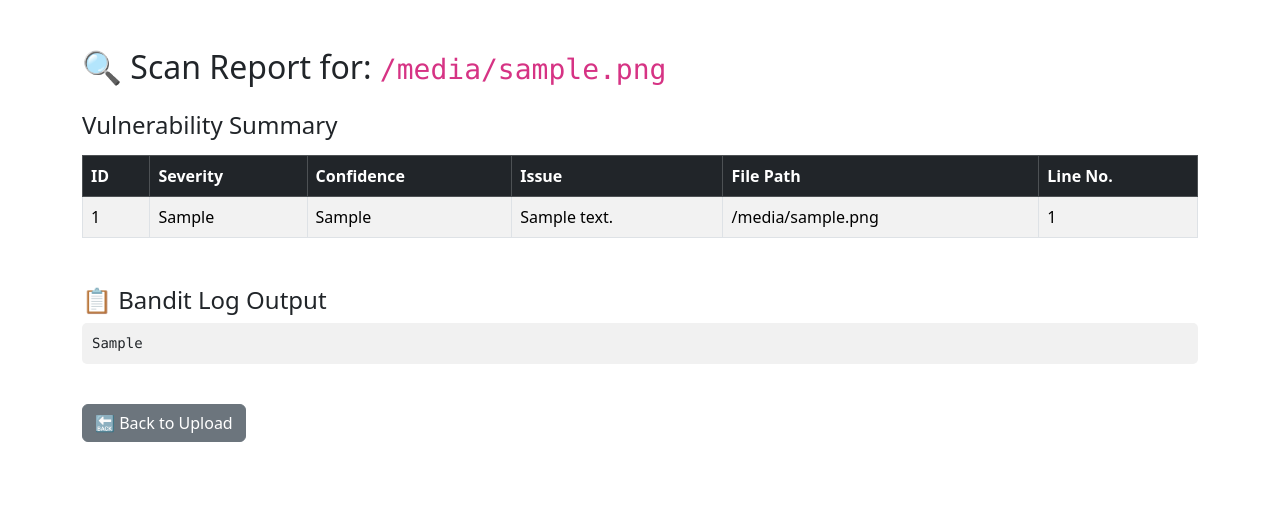
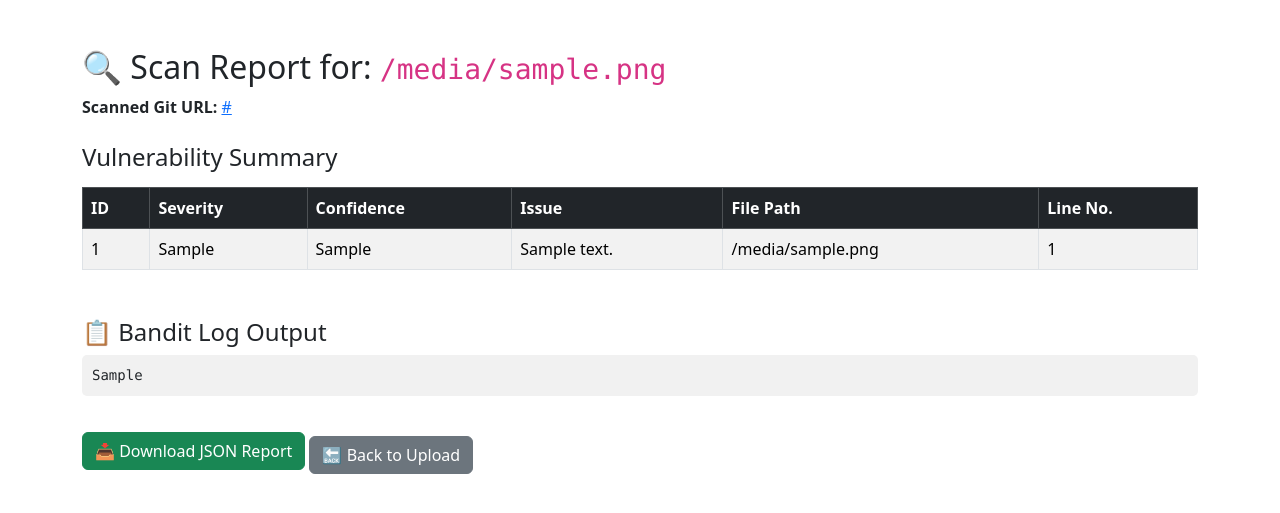
Before and after one commit to knithin/SAST-Tool, a Python web app: template template/report.html in a window 1280 px wide. Shown: the top 513 px of the page. Run offline with Jinja, Linux system fonts and the light colour scheme; the template is opened without the code that fills it: most values are stand-ins (such as "Sample title", 1, 10 or a date in 2020).

Commit message:
Update report.html

```diff
--- a/template/report.html
+++ b/template/report.html
@@ -18,6 +18,10 @@
 
 <div class="container mt-5">
     <h2>🔍 Scan Report for: <code>{{ filename }}</code></h2>
+
+    {% if git_url %}
+        <p><strong>Scanned Git URL:</strong> <a href="{{ git_url }}" target="_blank">{{ git_url }}</a></p>
+    {% endif %}
 
     <h4 class="mt-4">Vulnerability Summary</h4>
     {% if issues %}
@@ -52,6 +56,10 @@
     <h4 class="mt-5">📋 Bandit Log Output</h4>
     <pre>{{ raw_log }}</pre>
 
+    {% if report_id %}
+    <a href="/download_report/{{ report_id }}" class="btn btn-success mt-3">📥 Download JSON Report</a>
+    {% endif %}
+
     <a href="/" class="btn btn-secondary mt-4">🔙 Back to Upload</a>
 </div>
 
```
